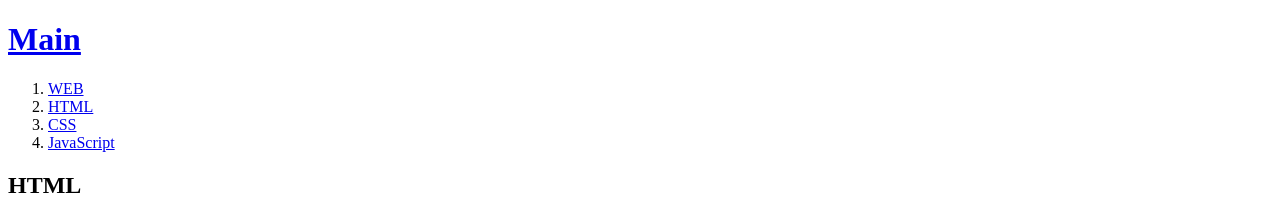
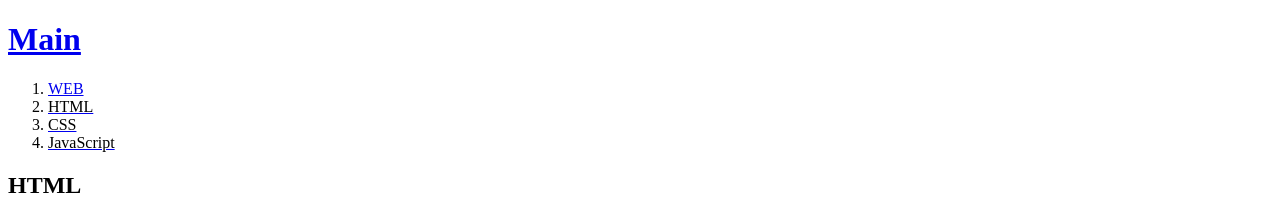
Before and after one commit to lsndd74/new, a plain HTML site: page 1.html in a window 1280 px wide. Shown: the top 202 px of the page. Drawn offline with Linux system fonts and the light colour scheme.

Commit message:
Add files via upload

```diff
--- a/1.html
+++ b/1.html
@@ -7,10 +7,10 @@
 <body>
   <h1><a href="newtest.html">Main</a></H1>
 <ol>
-  <li><a href="index.html">WEB</a></li>
-  <li><a href="1.html">HTML</a></li>
-  <li><a href="2.html">CSS</a></li>
-  <li><a href="3.html">JavaScript</a></li>
+  <li><a href="index.html">WEB<font color="black"></a></li>
+  <li><a href="1.html"><font color="black">HTML</font></a></li>
+  <li><a href="2.html"><font color="black">CSS</font></a></li>
+  <li><a href="3.html"><font color="black">JavaScript</font></a></li>
 </ol>
 <h2>HTML</h2>
 <p>
```
